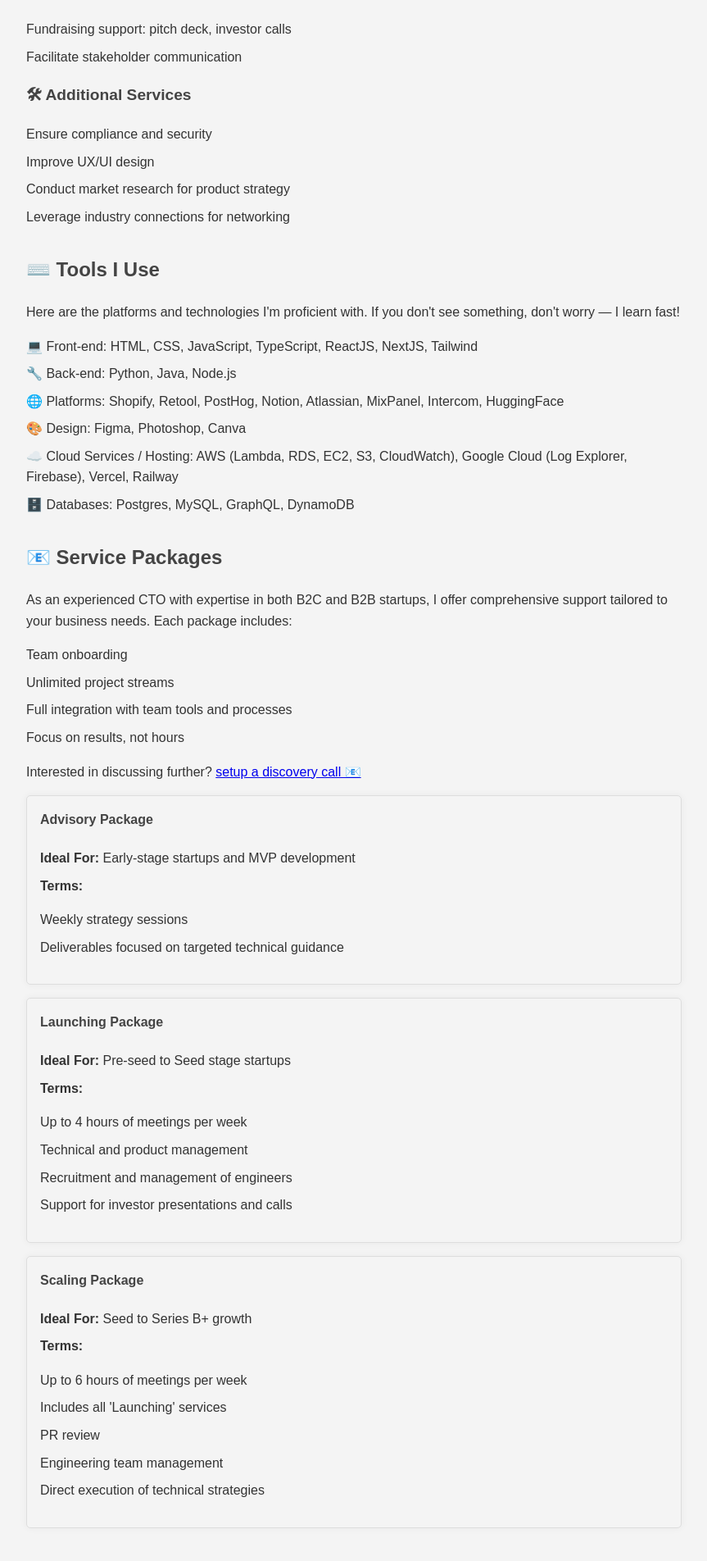
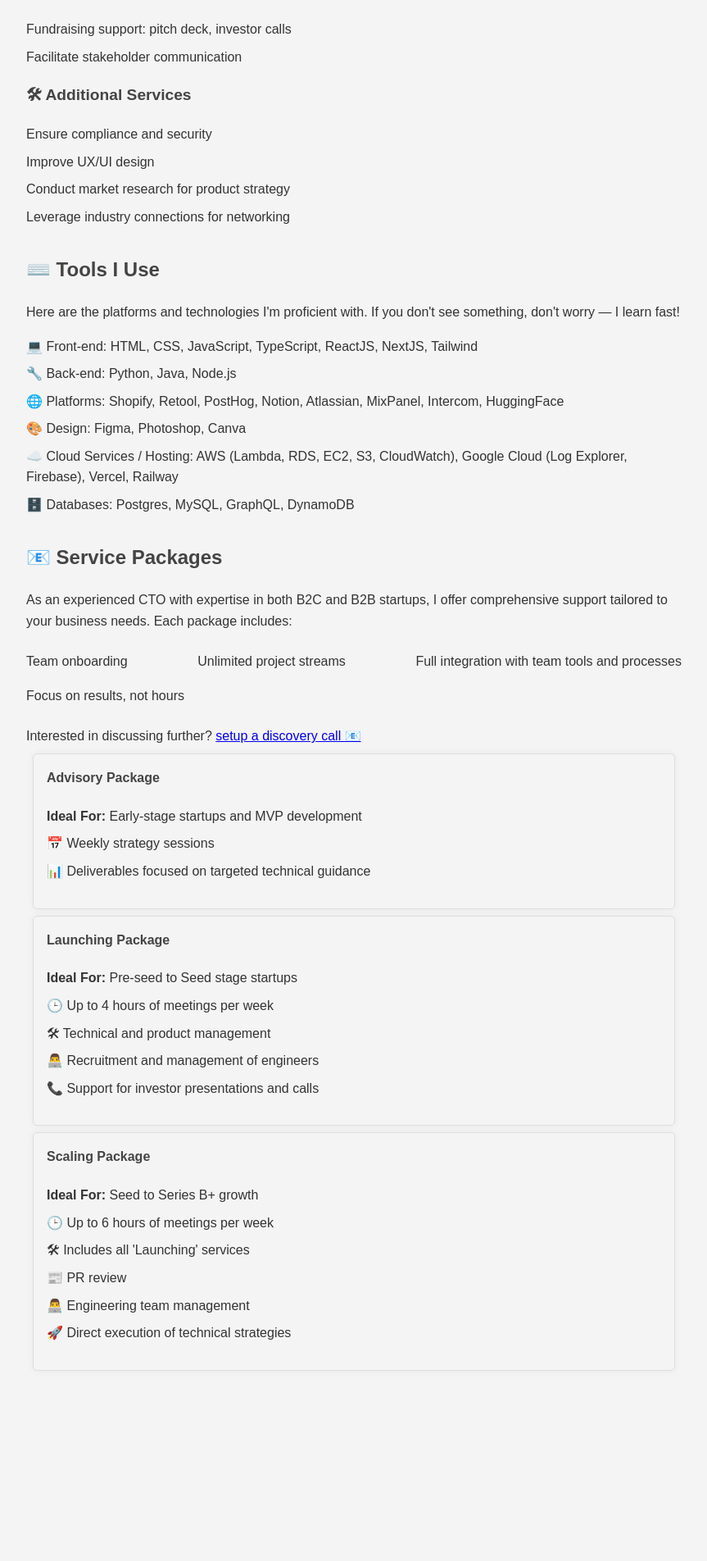
Before and after one commit to theshajha/theshajha, a Jekyll site: the page cto.html, which Jekyll copies as it is, in a window 1280 px wide. Shown: the part 1146-3050 px from the top of the page at 82% size, without its empty margins (208-1071 px from the left). Built offline with Jekyll 4.4.1, drawn with Linux system fonts in a browser that asks for light colours; after the commit the page ends 2858 px from its top, so only the background shows below that.

```diff
--- a/cto.html
+++ b/cto.html
@@ -91,10 +91,30 @@
     border: 1px solid #ddd;
     border-radius: 5px;
     box-shadow: 0 0 10px rgba(0, 0, 0, 0.05);
+    flex: 1;
+    margin: 0.5em;
+    min-width: 250px;
 }
+
 .package h4 {
     margin-top: 0;
 }
+
+.packages-list {
+    display: flex;
+    flex-wrap: wrap;
+    justify-content: space-between;
+}
+
+@media (max-width: 768px) {
+    .packages-list {
+        flex-direction: column;
+    }
+    .package {
+        margin: 0.5em 0;
+    }
+}
+
     </style>
 </head>
 <body>
@@ -182,36 +202,33 @@
 
         <div class="package">
             <h4>Advisory Package</h4>
-            <p><strong>Ideal For:</strong> Early-stage startups and MVP development</p>
-            <p><strong>Terms:</strong></p>
             <ul>
-                <li>Weekly strategy sessions</li>
-                <li>Deliverables focused on targeted technical guidance</li>
+                <li><strong>Ideal For:</strong> Early-stage startups and MVP development</li>
+                <li>📅 Weekly strategy sessions</li>
+                <li>📊 Deliverables focused on targeted technical guidance</li>
             </ul>
         </div>
 
         <div class="package">
             <h4>Launching Package</h4>
-            <p><strong>Ideal For:</strong> Pre-seed to Seed stage startups</p>
-            <p><strong>Terms:</strong></p>
             <ul>
-                <li>Up to 4 hours of meetings per week</li>
-                <li>Technical and product management</li>
-                <li>Recruitment and management of engineers</li>
-                <li>Support for investor presentations and calls</li>
+                <li><strong>Ideal For:</strong> Pre-seed to Seed stage startups</li>
+                <li>🕒 Up to 4 hours of meetings per week</li>
+                <li>🛠 Technical and product management</li>
+                <li>👨‍💻 Recruitment and management of engineers</li>
+                <li>📞 Support for investor presentations and calls</li>
             </ul>
         </div>
 
         <div class="package">
             <h4>Scaling Package</h4>
-            <p><strong>Ideal For:</strong> Seed to Series B+ growth</p>
-            <p><strong>Terms:</strong></p>
             <ul>
-                <li>Up to 6 hours of meetings per week</li>
-                <li>Includes all 'Launching' services</li>
-                <li>PR review</li>
-                <li>Engineering team management</li>
-                <li>Direct execution of technical strategies</li>
+                <li><strong>Ideal For:</strong> Seed to Series B+ growth</li>
+                <li>🕒 Up to 6 hours of meetings per week</li>
+                <li>🛠 Includes all 'Launching' services</li>
+                <li>📰 PR review</li>
+                <li>👨‍💻 Engineering team management</li>
+                <li>🚀 Direct execution of technical strategies</li>
             </ul>
         </div>
     </section>
```
Also changed, not shown: _posts/2024-06-04-fractional-cto.md (deleted, +0 -102 lines). Lines whose indentation alone changed are shown as unchanged.
